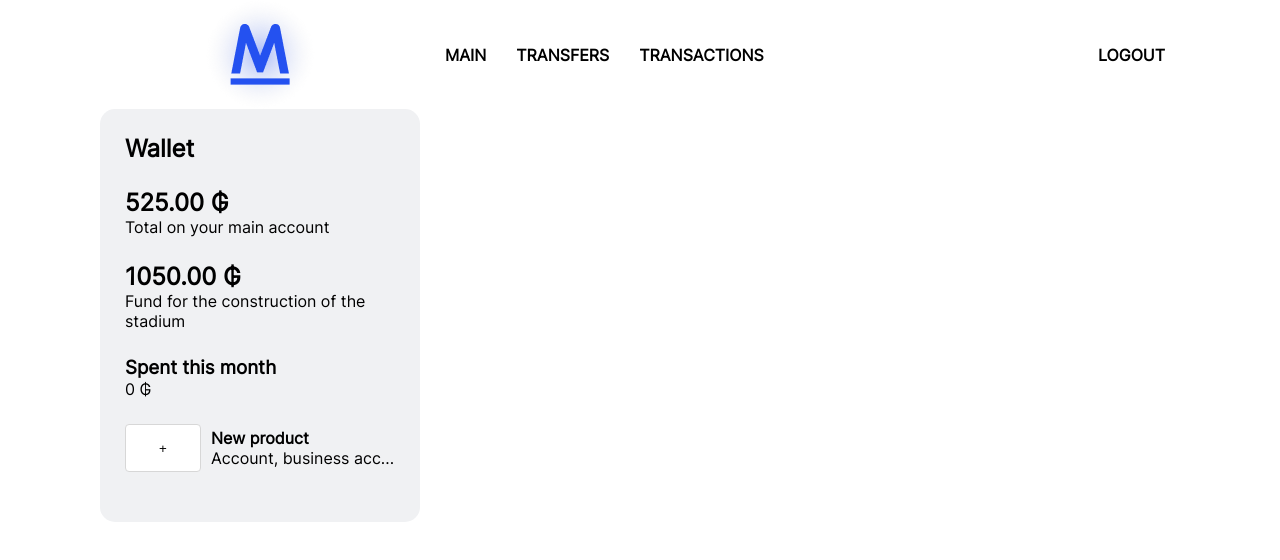
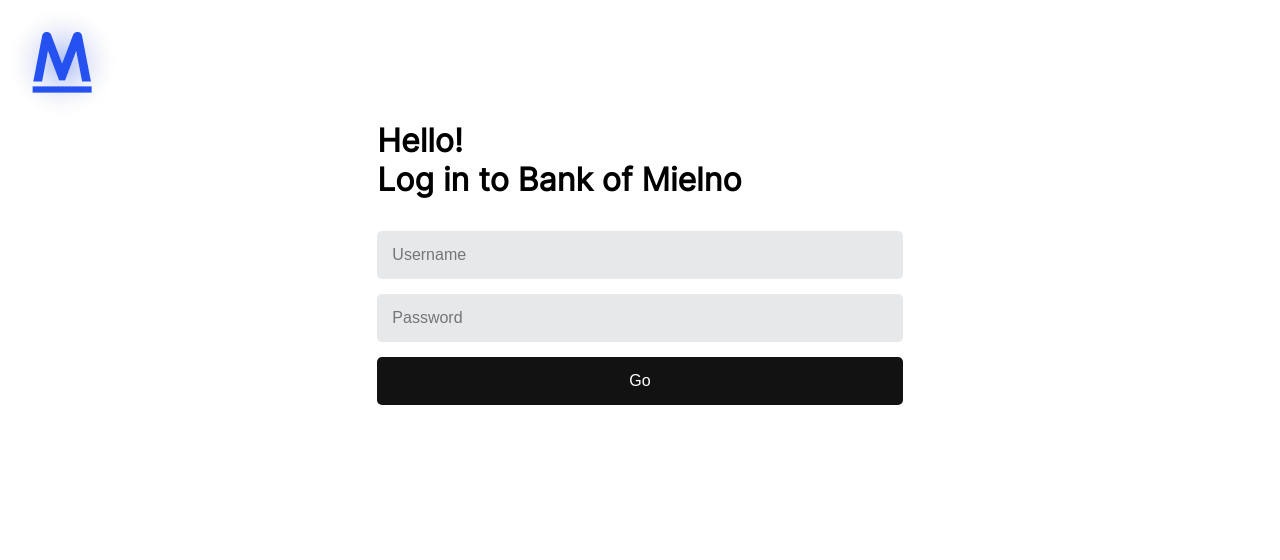
Before and after one commit to EMC-Mielno/bank-client, a Nuxt app: page /auth in a window 1280 px wide. Shown: the top 560 px of the page. Built offline with nearby package versions, Linux system fonts and the light colour scheme.

Commit message:
login page

```diff
--- a/components/TheHeader.vue
+++ b/components/TheHeader.vue
@@ -7,13 +7,13 @@
     <header>
       <ul>
         <li>
-          <NuxtLink to="dashboard">main</NuxtLink>
+          <NuxtLink to="/dashboard">main</NuxtLink>
         </li>
         <li>
-          <NuxtLink to="transfer-number">Transfers</NuxtLink>
+          <NuxtLink to="/transfer-number">Transfers</NuxtLink>
         </li>
         <li>
-          <NuxtLink to="transactions">Transactions</NuxtLink>
+          <NuxtLink to="/transactions">Transactions</NuxtLink>
         </li>
       </ul>
       <ul>
--- /dev/null
+++ b/layouts/empty.vue
@@ -0,0 +1,12 @@
+<script setup lang="ts">
+
+</script>
+
+<template>
+  <NuxtPage/>
+</template>
+
+<style lang="scss">
+@use '@/assets/scss/global.scss' as *;
+
+</style>
--- /dev/null
+++ b/pages/auth.vue
@@ -0,0 +1,41 @@
+<script setup lang="ts">
+
+definePageMeta({
+  layout: 'empty'
+})
+useHead({
+  title: 'Online Bank of Mielno'
+})
+
+</script>
+
+<template>
+  <header>
+    <img src="/logo.png" alt="Logo" class="logo">
+    <div class="login">
+      <h1>
+        Hello!<br>
+        Log in to Bank of Mielno
+      </h1>
+      <form>
+        <input type="text" placeholder="Username">
+        <input type="password" placeholder="Password">
+        <input type="submit" value="Go">
+      </form>
+    </div>
+
+  </header>
+</template>
+
+<style scoped lang="scss">
+
+.login {
+  margin: 0 auto;
+  width: fit-content;
+}
+
+h1 {
+  margin-bottom: 32px;
+}
+
+</style>
```
